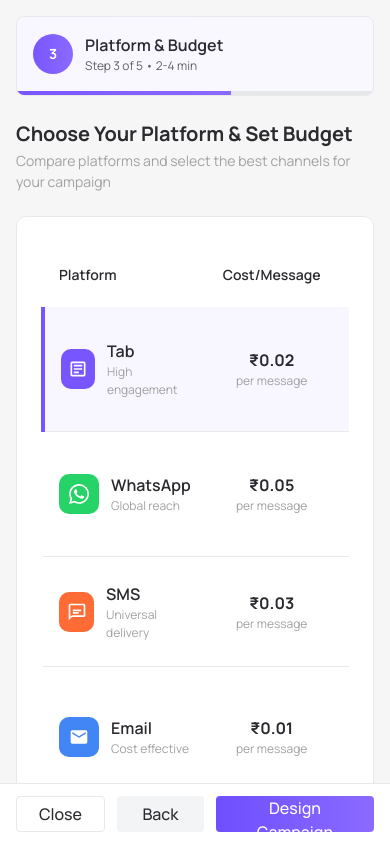
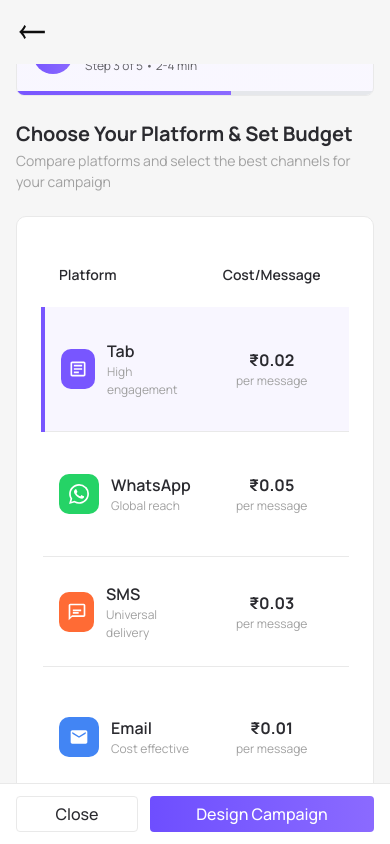
Before and after one commit to tabapp-club/tab, a Next.js app: page /new-campaign/platform-budget in a window 390 px wide. Built offline with nearby package versions, Linux system fonts and the light colour scheme.

Commit message:
Remove back button from mobile footer
- Removed back button from mobile view in CampaignFooter component
- Mobile footer now only shows Close and Continue buttons
- Desktop footer still retains back button functionality

```diff
--- a/src/app/new-campaign/audience/AudienceContent.tsx
+++ b/src/app/new-campaign/audience/AudienceContent.tsx
@@ -5,6 +5,7 @@ import { useRouter, useSearchParams } from 'next/navigation';
 import { useSidebar } from "@/components/SidebarContext";
 import { CampaignStepper } from "@/components/campaign/CampaignStepper";
 import { CampaignFooter } from "@/components/campaign/CampaignFooter";
+import { CampaignHeader } from "@/components/campaign/CampaignHeader";
 import { useAuth } from "@/contexts/AuthContext";
 import { useCampaign } from "@/contexts/CampaignContext";
 import CustomCheckbox from "@/components/ui/CustomCheckbox";
@@ -254,6 +255,7 @@ export function AudienceContent() {
     <main className={`flex-1 transition-sidebar ${
       actualIsCollapsed ? 'main-content sidebar-collapsed' : 'main-content'
     }`}>
+      <CampaignHeader onBack={handleClose} />
 
       <div className="w-full max-w-full px-4 py-4 lg:px-8 lg:py-8 overflow-x-hidden min-h-screen pb-32 bg-[#f6f6f6]">
         <CampaignStepper currentStep={2} />
--- a/src/app/new-campaign/create/CreateCampaignContent.tsx
+++ b/src/app/new-campaign/create/CreateCampaignContent.tsx
@@ -5,6 +5,7 @@ import { useRouter, useSearchParams } from 'next/navigation';
 import { useSidebar } from "@/components/SidebarContext";
 import { CampaignStepper } from "@/components/campaign/CampaignStepper";
 import { CampaignFooter } from "@/components/campaign/CampaignFooter";
+import { CampaignHeader } from "@/components/campaign/CampaignHeader";
 
 
 
@@ -147,6 +148,7 @@ export function CreateCampaignContent() {
       <main className={`flex-1 transition-sidebar h-full ${
       actualIsCollapsed ? 'main-content sidebar-collapsed' : 'main-content'
     }`}>
+      <CampaignHeader onBack={() => router.push('/campaigns')} />
 
       <div className="w-full max-w-full overflow-x-hidden h-full flex flex-col">
         <CampaignFooter
--- a/src/app/new-campaign/platform-budget/PlatformBudgetContent.tsx
+++ b/src/app/new-campaign/platform-budget/PlatformBudgetContent.tsx
@@ -5,6 +5,7 @@ import { useRouter, useSearchParams } from 'next/navigation';
 import { useSidebar } from "@/components/SidebarContext";
 import { CampaignStepper } from "@/components/campaign/CampaignStepper";
 import { CampaignFooter } from "@/components/campaign/CampaignFooter";
+import { CampaignHeader } from "@/components/campaign/CampaignHeader";
 import { useCampaign, BudgetAllocation } from "@/contexts/CampaignContext";
 
 import CustomCheckbox from "@/components/ui/CustomCheckbox";
@@ -658,6 +659,7 @@ export function PlatformBudgetContent() {
     <main className={`flex-1 transition-sidebar ${
       actualIsCollapsed ? 'main-content sidebar-collapsed' : 'main-content'
     }`}>
+      <CampaignHeader onBack={() => router.push('/campaigns')} />
 
       <div className="w-full max-w-full px-4 py-4 lg:px-8 lg:py-8 overflow-x-hidden min-h-screen pb-32 bg-[#f6f6f6]">
         <CampaignStepper currentStep={3} />
--- a/src/app/new-campaign/schedule/ScheduleContent.tsx
+++ b/src/app/new-campaign/schedule/ScheduleContent.tsx
@@ -6,6 +6,7 @@ import { useSidebar } from "@/components/SidebarContext";
 import { usePopup } from "@/contexts/PopupContext";
 import { CampaignStepper } from "@/components/campaign/CampaignStepper";
 import { CampaignFooter } from "@/components/campaign/CampaignFooter";
+import { CampaignHeader } from "@/components/campaign/CampaignHeader";
 import { DashboardDatePicker } from "@/components/ui/DashboardDatePicker";
 import { DashboardTimePicker } from "@/components/ui/DashboardTimePicker";
 
@@ -132,6 +133,7 @@ export function ScheduleContent() {
     <main className={`flex-1 transition-sidebar ${
       actualIsCollapsed ? 'main-content sidebar-collapsed' : 'main-content'
     }`}>
+      <CampaignHeader onBack={() => router.push('/campaigns')} />
 
       <div className="w-full max-w-full px-3 py-4 sm:px-4 sm:py-5 lg:px-8 lg:py-8 overflow-x-hidden min-h-screen pb-32 bg-[#f6f6f6]">
 
@@ -450,11 +452,11 @@ export function ScheduleContent() {
           onClose={() => router.push('/campaigns', { scroll: false })}
           onNext={handlePublishCampaign}
           onPrevious={() => {
-                  // Preserve query parameters when going back
-                  const searchParams = new URLSearchParams(window.location.search);
-                  const campaignType = searchParams.get('type') || 'advertise';
-                  router.push(`/new-campaign/create?type=${campaignType}`, { scroll: false });
-                }}
+            // Preserve query parameters when going back
+            const searchParams = new URLSearchParams(window.location.search);
+            const campaignType = searchParams.get('type') || 'advertise';
+            router.push(`/new-campaign/create?type=${campaignType}`, { scroll: false });
+          }}
           nextLabel={isPublishing ? "Publishing..." : isPublished ? "Published!" : "Publish"}
           nextDisabled={isPublishing || isPublished}
           showPrevious={true}
--- a/src/components/campaign/CampaignFooter.tsx
+++ b/src/components/campaign/CampaignFooter.tsx
@@ -49,19 +49,6 @@ export function CampaignFooter({
           >
             Close
           </button>
-          {showPrevious && onPrevious && (
-            <button
-              onClick={onPrevious}
-              disabled={previousDisabled || isNavigating}
-              className={`flex-1 h-9 px-4 rounded font-medium text-[16px] transition-all duration-200 touch-manipulation ${
-                !previousDisabled && !isNavigating
-                  ? 'bg-gray-100 text-[#2a2a2f] hover:bg-gray-200'
-                  : 'bg-gray-300 text-gray-500 cursor-not-allowed'
-              }`}
-            >
-              {previousLabel}
-            </button>
-          )}
           <button
             onClick={onNext}
             disabled={nextDisabled || isNavigating}
```
